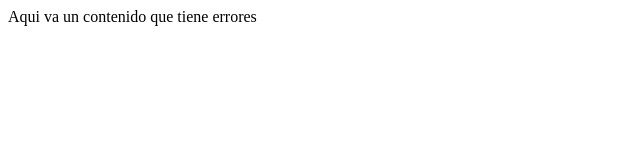
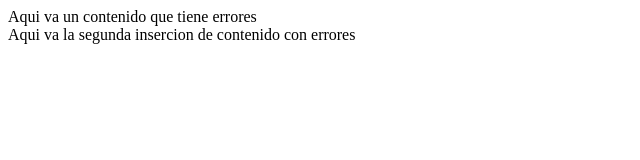
Before and after one commit to lferquint/proyect-test, a plain HTML site: page index.html in a window 1280 px wide. Shown: the whole page, without its empty margins (0-640 px from the left). Drawn offline with Linux system fonts and the light colour scheme.

Commit message:
la segunda funcionalidad del proyecto

```diff
--- a/index.html
+++ b/index.html
@@ -1 +1,2 @@
 <div>Aqui va un contenido que tiene errores</div>
+<div>Aqui va la segunda insercion de contenido con errores</div>
```
